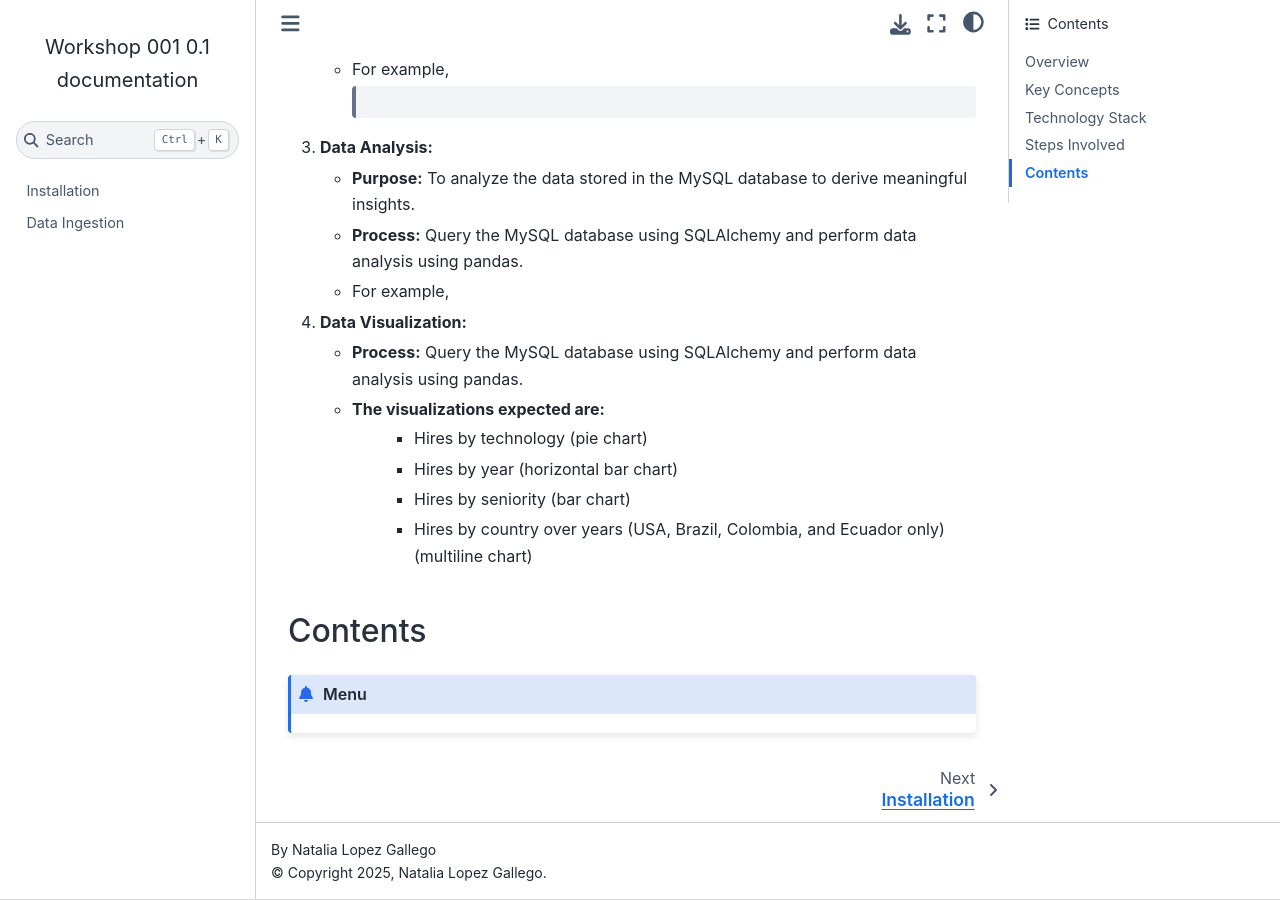
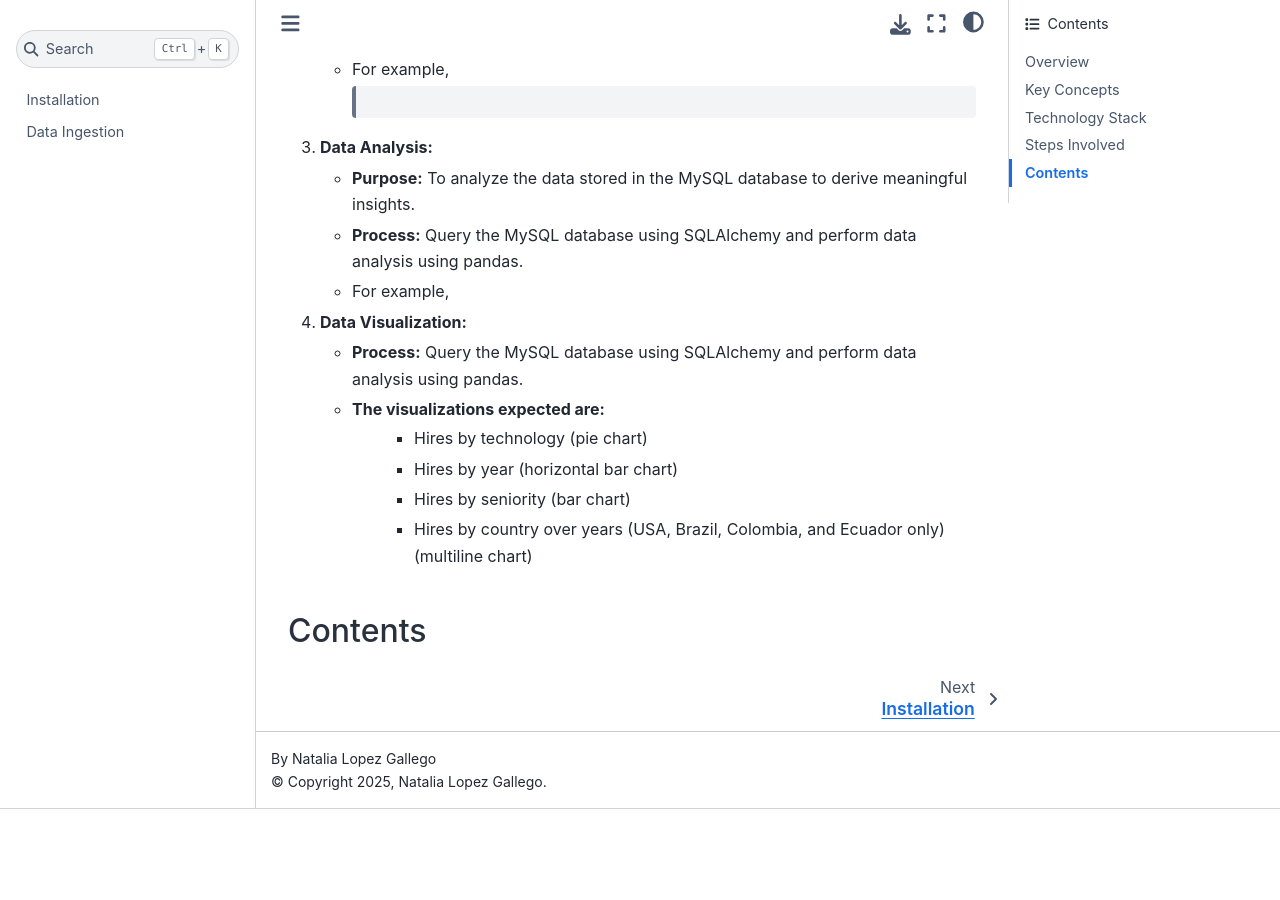
Before and after one commit to ntlg72/etl-ws-1, a Sphinx documentation site: the page built from docs/source/index.rst, in a window 1280 px wide and 900 px high, scrolled down 1467 px. Built offline with Sphinx 7.4.7 and the Sphinx Book theme 1.1.4, drawn with Linux system fonts in a browser that asks for light colours; after the commit the page ends 2276 px from its top, so only the background shows below that.

Commit message:
Update index.rst

```diff
--- a/docs/source/index.rst
+++ b/docs/source/index.rst
@@ -96,14 +96,11 @@
 Contents
 --------
 
-.. admonition:: Menu
-   :class: dropdown
+.. toctree::
+   :hidden:
 
-   .. toctree::
-      :hidden:
-
-      installation
-      ingestion
-      migration
-      analysis
-      visualization
+   installation
+   ingestion
+   migration
+   analysis
+   visualization
```
